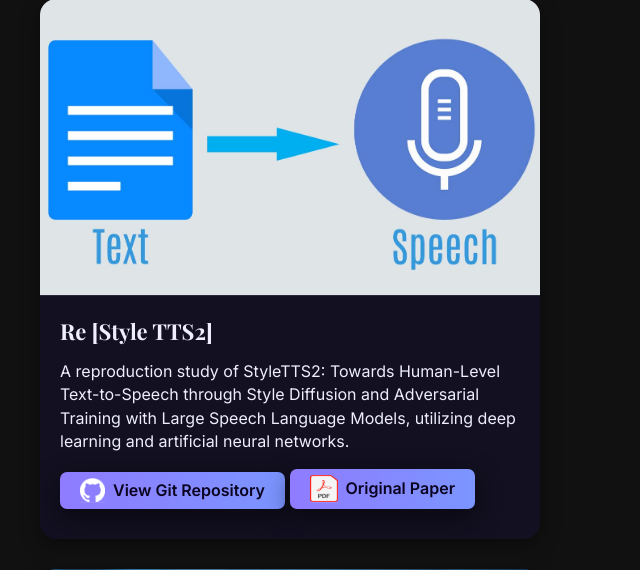
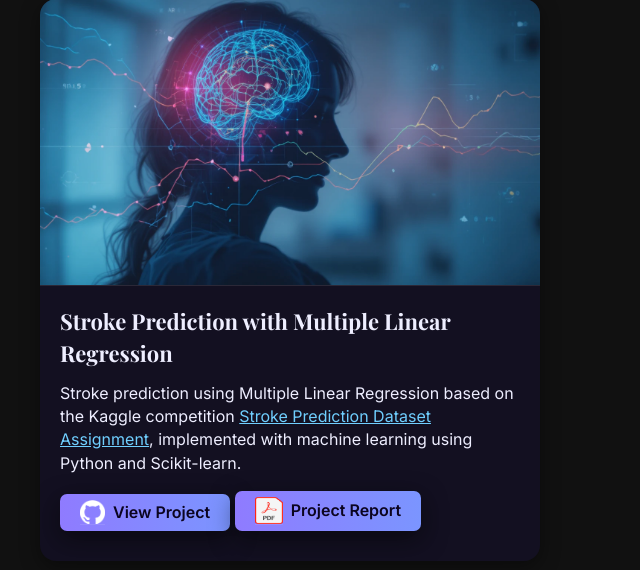
Before and after one commit to AtenaJP22/Atena-Jafari-Parsa, a Flask app: page /projects in a window 1280 px wide. Shown: the part 4394-4964 px from the top of the page, without its empty margins (0-640 px from the left). Run offline with Flask 3, Linux system fonts and the light colour scheme.

Commit message:
Add Project Lyrics

```diff
--- a/static/css/style.css
+++ b/static/css/style.css
@@ -1161,3 +1161,13 @@ body.dark-mode p {
 body.dark-mode #contact label {
   color: #eeeeff;
 }
+
+.live-demo::before {
+  content: "";
+  width: 0;
+  height: 0;
+  flex-shrink: 0;
+  border-top: 12px solid transparent;
+  border-bottom: 12px solid transparent;
+  border-left: 14px solid #ca2f50;
+}
--- a/templates/projects.html
+++ b/templates/projects.html
@@ -572,6 +530,108 @@
 
 
     <div class="project-card">
+      <img
+        src="{{ url_for('static', filename='images/lyrics-finder.png') }}"
+        alt="Lyrics Finder web app"
+      >
+
+      <div class="project-info">
+        <h2
+          data-en="Lyrics Finder"
+          data-tr="Şarkı Sözü Bulucu"
+          data-fa="جست‌وجوی متن ترانه"
+        >
+          Lyrics Finder
+        </h2>
+
+        <p
+          data-en="A responsive web app that finds song lyrics by artist and title using the lyrics.ovh API. Built with HTML, CSS, and vanilla JavaScript and hosted on GitHub Pages."
+          data-tr="Sanatçı adı ve şarkı başlığına göre lyrics.ovh API'sini kullanarak şarkı sözlerini bulan, farklı ekran boyutlarına uyumlu bir web uygulaması. HTML, CSS ve saf JavaScript ile geliştirildi ve GitHub Pages'te yayımlandı."
+          data-fa="یک برنامه وب واکنش‌گرا که با استفاده از API سرویس lyrics.ovh، متن ترانه را بر اساس نام هنرمند و عنوان آهنگ پیدا می‌کند. این برنامه با HTML، CSS و جاوااسکریپت خالص ساخته شده و روی GitHub Pages میزبانی می‌شود."
+        >
+          A responsive web app that finds song lyrics by artist and title using the
+          lyrics.ovh API. Built with HTML, CSS, and vanilla JavaScript and hosted on
+          GitHub Pages.
+        </p>
+
+        <a
+          class="btn primary"
+          href="https://github.com/AtenaJP22/lyrics-finder"
+          target="_blank"
+          rel="noopener noreferrer"
+          style="margin-bottom: 10px; display: inline-flex; align-items: center; gap: 8px;"
+          data-en="<img src=&quot;{{ url_for('static', filename='images/github.png') }}&quot; alt='' style='width:25px; height:25px;'>View Project"
+          data-tr="<img src=&quot;{{ url_for('static', filename='images/github.png') }}&quot; alt='' style='width:25px; height:25px;'>Projeyi Görüntüle"
+          data-fa="<img src=&quot;{{ url_for('static', filename='images/github.png') }}&quot; alt='' style='width:25px; height:25px;'>مشاهده پروژه"
+          >
+          <img
+            src="{{ url_for('static', filename='images/github.png') }}"
+            alt=""
+            style="width:25px; height:25px;"
+          >
+          View Project
+        </a>
+
+        <a
+          class="btn primary live-demo"
+          href="https://atenajp22.github.io/lyrics-finder/"
+          target="_blank"
+          rel="noopener noreferrer"
+          style="margin-bottom: 10px; display: inline-flex; align-items: center; gap: 8px;"
+          data-en="Live Demo"
+          data-tr="Canlı Demo"
+          data-fa="دموی آنلاین"
+        >
+          Live Demo
+        </a>
+
+      </div>
+    </div>
+
+    <div class="project-card">
+      <img src="{{ url_for('static', filename='images/tts2.jpg') }}" alt="Re [Style TTS2]">
+      <div class="project-info">
+        <h2>Re [Style TTS2]</h2>
+        <!-- Description -->
+      <p
+      data-en="A reproduction study of StyleTTS2: Towards Human-Level Text-to-Speech through Style Diffusion and Adversarial Training with Large Speech Language Models, utilizing deep learning and artificial neural networks."
+
+      data-tr="Derin öğrenme ve yapay sinir ağları kullanan, StyleTTS2: Style Diffusion ve Büyük Konuşma Dil Modelleri ile Adversarial Eğitim Yoluyla İnsan Seviyesinde Metinden Konuşmaya başlıklı çalışmanın bir yeniden üretim (reproduction) çalışmasıdır."
+
+      data-fa="یک مطالعه بازتولید (Reproduction) از StyleTTS2: دستیابی به تبدیل متن به گفتار در سطح انسانی از طریق انتشار سبک (Style Diffusion) و آموزش خصمانه با مدل‌های زبانی بزرگ گفتاری که از یادگیری عمیق و شبکه‌های عصبی مصنوعی استفاده می‌کند.">
+      A reproduction study of Style TTS2: Towards Human-Level Text-to-Speech through Style Diffusion and Adversarial Training with Large Speech Language Models which utilizes deep learning and artificial neural networks.
+      </p>
+
+      <!-- Git Repository -->
+      <a class="btn primary"
+      data-en="<img src='{{ url_for('static', filename='images/github.png') }}' style='width:25px; height:25px;'> View Git Repository"
+      data-tr="<img src='{{ url_for('static', filename='images/github.png') }}' style='width:25px; height:25px;'> Git Deposunu Görüntüle"
+      data-fa="<img src='{{ url_for('static', filename='images/github.png') }}' style='width:25px; height:25px;'> مشاهده رپو گیتهاب"
+      href="https://github.com/yl4579/StyleTTS2"
+      target="_blank"
+      rel="noopener noreferrer"
+      style="margin-bottom: 10px; display: inline-flex; align-items: center; gap: 8px;">
+      <img src="{{ url_for('static', filename='images/github.png') }}" alt="GitHub" style="width:25px; height:25px;">
+      View Git Repository
+      </a>
+
+      <!-- Original Paper -->
+      <a class="btn primary"
+      data-en="<img src='{{ url_for('static', filename='images/PDF.png') }}' style='width:28px; height:28px;'> Original Paper"
+      data-tr="<img src='{{ url_for('static', filename='images/PDF.png') }}' style='width:28px; height:28px;'> Orijinal Makale"
+      data-fa="<img src='{{ url_for('static', filename='images/PDF.png') }}' style='width:28px; height:28px;'> مقاله اصلی"
+      href="{{ url_for('static', filename='files/NeurIPS-2023-styletts-2-towards-human-level-text-to-speech-through-style-diffusion-and-adversarial-training-with-large-speech-language-models-Paper-Conference.pdf') }}"
+      target="_blank"
+      rel="noopener noreferrer"
+      style="margin-bottom: 10px; display: inline-flex; align-items: center; gap: 8px;">
+      <img src="{{ url_for('static', filename='images/PDF.png') }}" alt="Original Paper" style="width:28px; height:28px;">
+      Original Paper
+      </a>
+      </div>
+    </div>
+
+
+    <div class="project-card">
       <img src="{{ url_for('static', filename='images/insurance.jpg') }}" alt="Insurance Premium Calculator">
       <div class="project-info">
         <h2
```
Also changed, not shown: other parts of templates/projects.html (+1 -42 lines), static/images/lyrics-finder.png (added).
